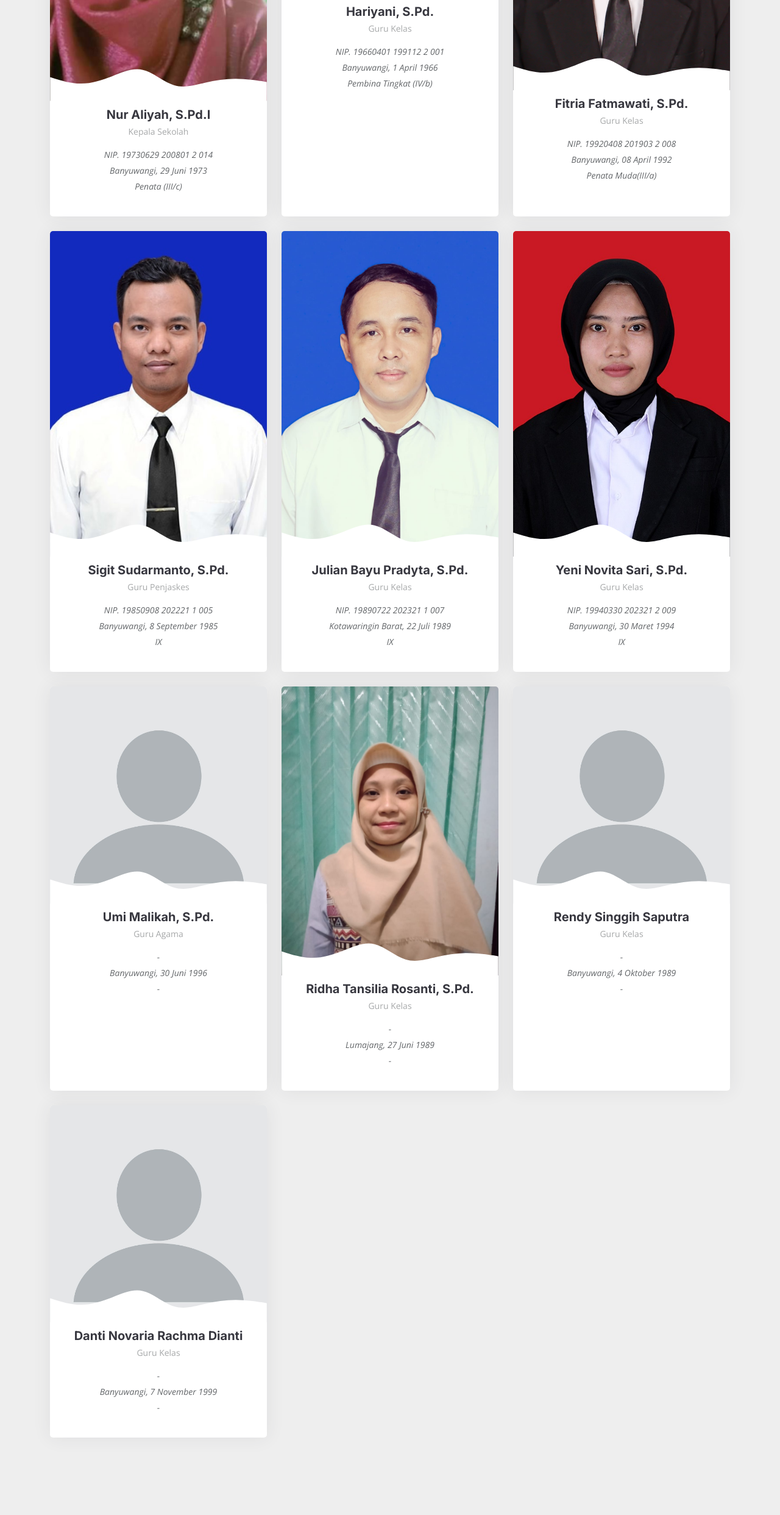
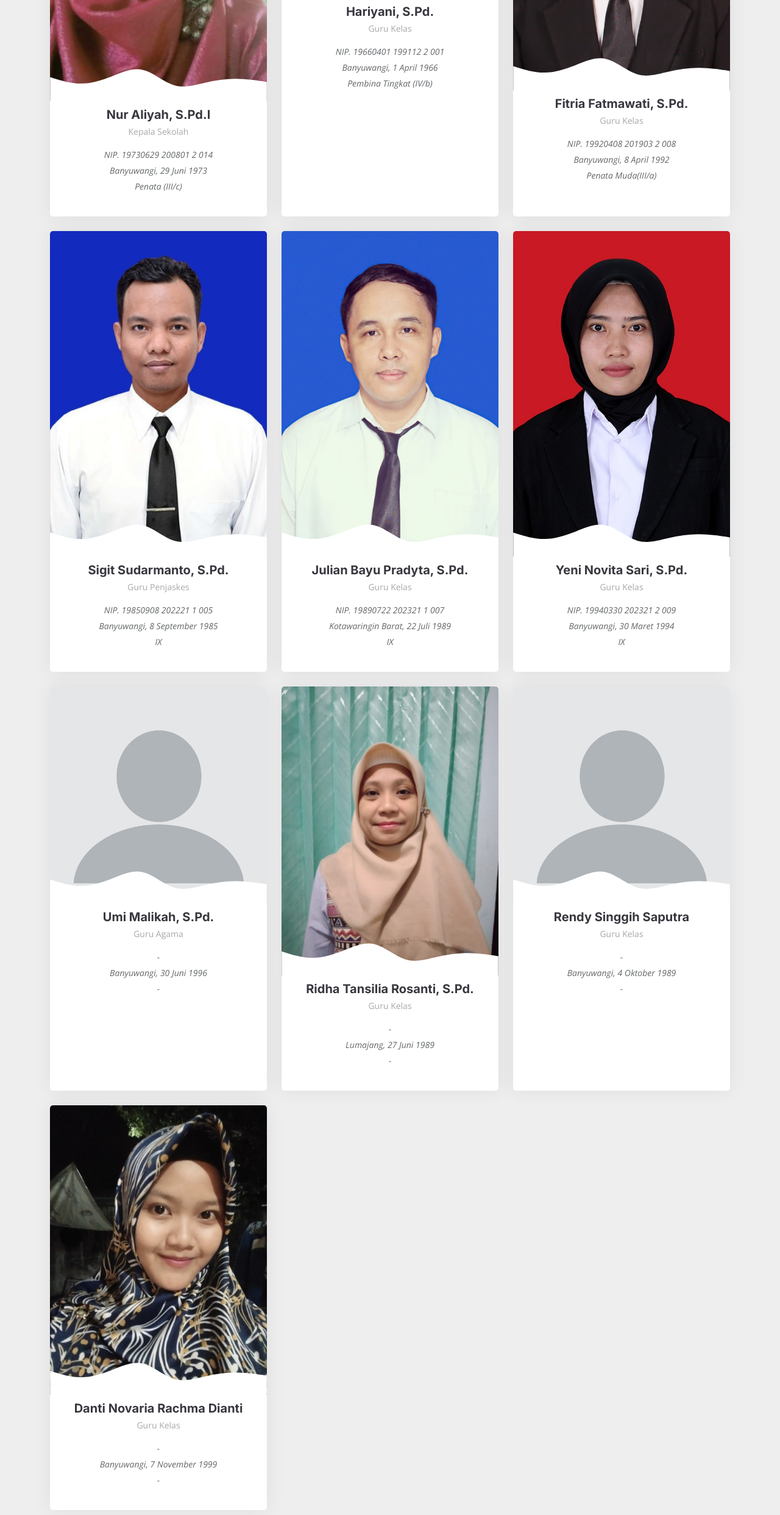
Before and after one commit to SDN1Tukangkayu/WebSekolah, a plain HTML site: page index.html in a window 1280 px wide. Shown: the part 3674-6159 px from the top of the page at 61% size. Drawn offline with nearby package versions, Linux system fonts and the light colour scheme.

Commit message:
Update index.html

```diff
--- a/index.html
+++ b/index.html
@@ -306,7 +306,7 @@
                                 <h4>Fitria Fatmawati, S.Pd.</h4>
                                 <span>Guru Kelas</span>
                                 <p>NIP. 19920408 201903 2 008 <br>
-                                    Banyuwangi, 08 April 1992<br>
+                                    Banyuwangi, 8 April 1992<br>
                                     Penata Muda(III/a)</p>
                             </div>
                         </div>
@@ -435,7 +435,7 @@
                     <div class="col-lg-4 col-md-6 d-flex align-items-stretch" data-aos="fade-up" data-aos-delay="300">
                         <div class="guru-member">
                             <div class="member-img">
-                                <img src="assets/img/guru/foto profil1.png" class="img-fluid" alt="">
+                                <img src="assets/img/guru/Bu Danti.jpg" class="img-fluid" alt="">
                                 <div class="social">
                                     <a href=""><i class="bi bi-twitter"></i></a>
                                     <a href=""><i class="bi bi-facebook"></i></a>
```
